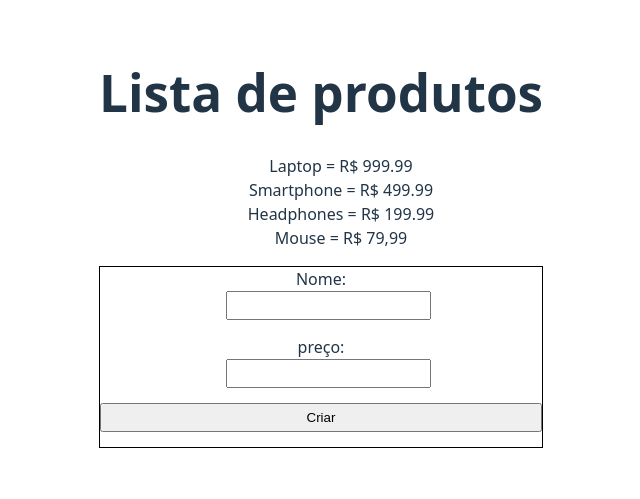
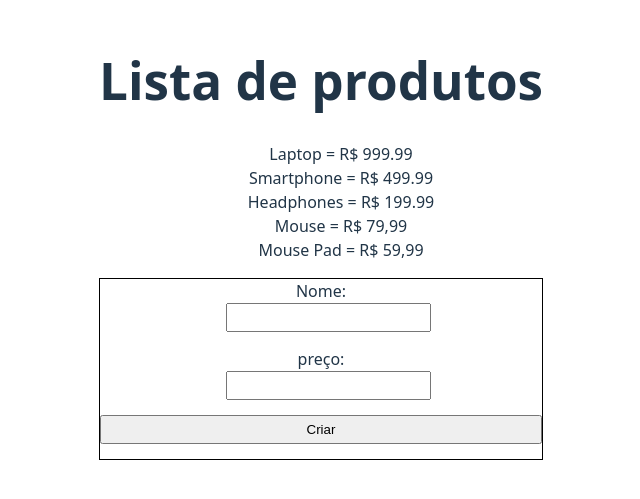
Before and after one commit to erick-amorim377/HTTP-React, a React (Vite) app: page / in a window 1280 px wide. Shown: the part 161-660 px from the top of the page, without its empty margins (319-959 px from the left). Built offline with nearby package versions, Linux system fonts and the light colour scheme; data requests are answered from the project's data file.

Commit message:
Carregamento de dados dinâmicos

```diff
--- a/data/db.json
+++ b/data/db.json
@@ -19,6 +19,11 @@
       "id": "e889",
       "name": "Mouse",
       "price": "79,99"
+    },
+    {
+      "id": "4f06",
+      "name": "Mouse Pad",
+      "price": "59,99"
     }
   ]
 }
--- a/src/App.jsx
+++ b/src/App.jsx
@@ -34,6 +34,11 @@ function App() {
       },
       body: JSON.stringify(product),
     });
+    const addedProduct = await response.json()
+
+    setProducts((prevProducts) => [...prevProducts, addedProduct]);
+    setName("");
+    setPrice("");
    }
 
   return (
```
